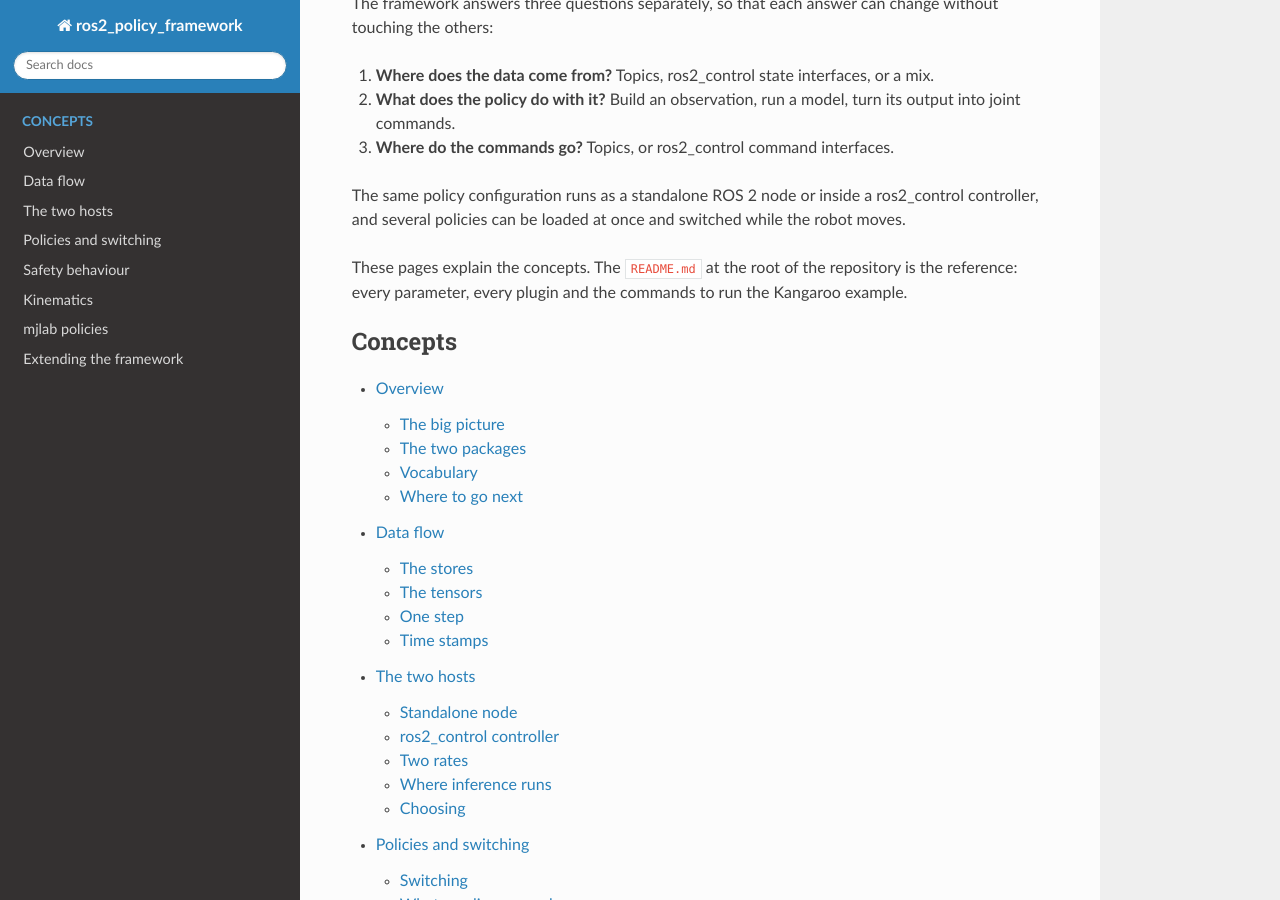
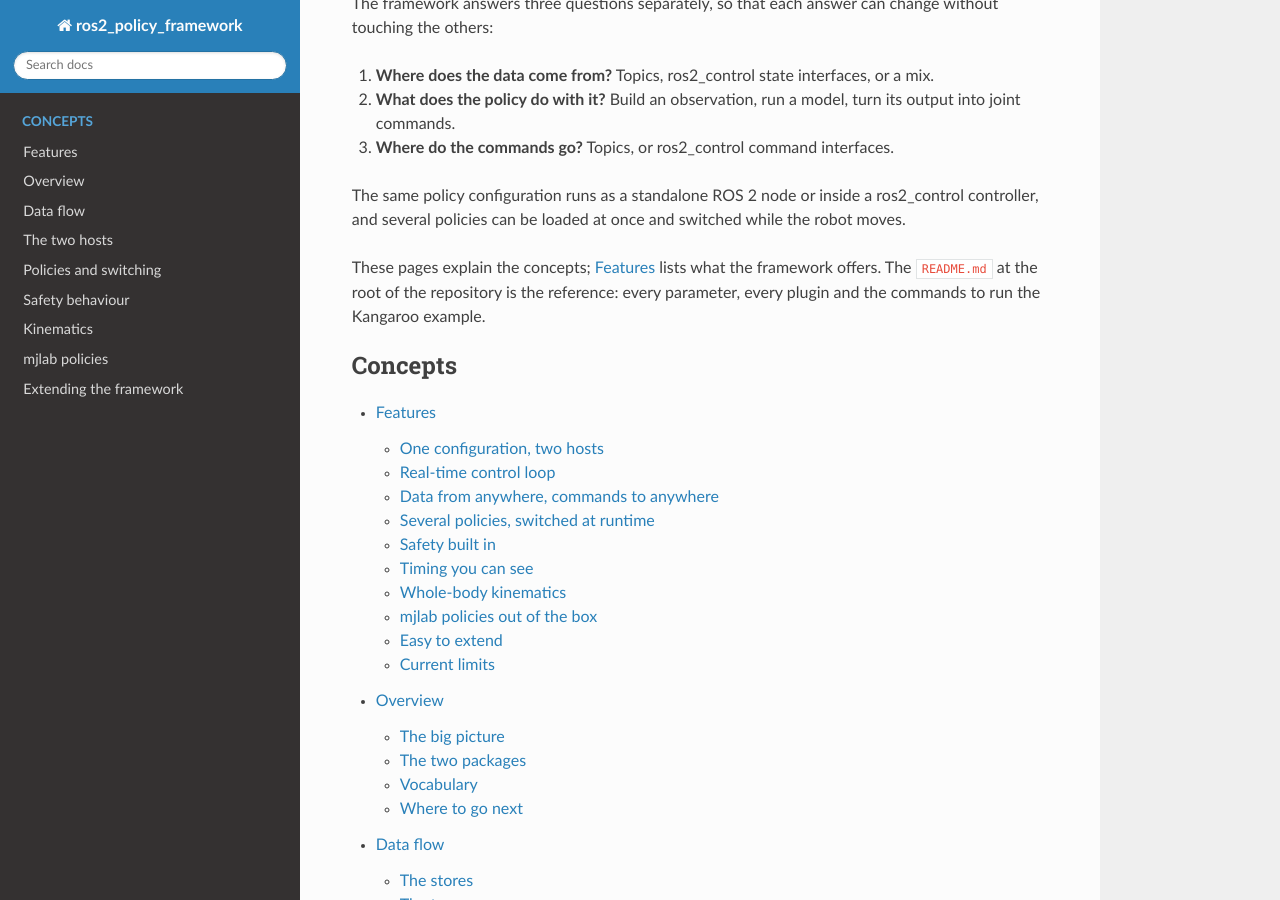
Before and after one commit to saikishor/ros2_policy_framework, a Sphinx documentation site: the page built from docs/index.rst, in a window 1280 px wide and 900 px high, scrolled down 216 px. Built offline with Sphinx 7.4.7 and the Read the Docs theme 3.1.0, drawn with Linux system fonts in a browser that asks for light colours; part of the change alters nothing that is shown.

Commit message:
Add a Features page listing what the framework offers

```diff
--- /dev/null
+++ b/docs/features.rst
@@ -0,0 +1,149 @@
+Features
+========
+
+What the framework gives you, in short. Each section links to the page that explains it, and
+the ``README.md`` at the root of the repository lists every parameter.
+
+One configuration, two hosts
+----------------------------
+
+- **Standalone node** (``policy_node``): topics in, topics out. A lifecycle node that
+  configures and activates itself, and steps on a timer that follows ``/clock`` with
+  ``use_sim_time``.
+- **ros2_control controller** (``PolicyController``): state interfaces and/or topics in,
+  command interfaces out, inside the control loop.
+- The same policy configuration runs in both. Only the sources and executors change.
+
+See :doc:`hosts`.
+
+Real-time control loop
+----------------------
+
+- **Separate rates**: the policy steps at ``policy_rate`` while the executors and the
+  kinematics run on every update, for example a 50 Hz policy with a 1 kHz PD law.
+- **Inference in its own thread** (``async_inference``): only the policy step runs in a
+  ``SCHED_FIFO`` thread, so a slow inference never delays the PD law. The standard
+  ros2_control ``is_async`` option is supported too.
+- **No allocation in the cycle**: entries are registered while configuring, and the cycle
+  only uses indices. All models are loaded at configuration, so switching policies never loads
+  or allocates.
+- **Unreadable state interfaces** (for example locked by an asynchronous hardware component)
+  are tolerated for up to ``max_failed_reads`` updates.
+
+See :doc:`hosts`.
+
+Data from anywhere, commands to anywhere
+----------------------------------------
+
+- **Named like ros2_control interfaces**: the state store holds named scalars such as
+  ``leg_left_1_joint/position`` or ``cmd_vel/linear.x``. Topic sources write the same names as
+  the equivalent state interfaces, so moving an input between a topic and a state interface is
+  configuration only.
+- **Inputs**: joint states, IMU, twist and odometry topic sources. In the controller every
+  entry no source provides is claimed as a state interface.
+- **Outputs**: ``MultiDOFCommand`` topics from the node, or command interfaces from the
+  controller: efforts from a PD law (``PdEffortExecutor``), or references of a chained
+  controller such as a pid_controller (``ReferenceInterfaceExecutor``).
+- **Backend-independent stages**: the stages exchange named float32 tensors, so only the
+  inference plugin knows the backend (``OnnxInference``, ONNX Runtime on the CPU).
+
+See :doc:`data_flow`.
+
+Several policies, switched at runtime
+-------------------------------------
+
+- **Load several policies at once** and switch between them with the ``switch_policy``
+  service while the robot moves. A switch applies at the start of the next step.
+- **Warm memory**: an inactive policy keeps observing every step, so its observation history
+  follows the robot and it resumes from the real recent past.
+- **Motions that end**: ``max_steps`` returns to the first policy after N steps (for example a
+  jump), and ``interruptible: false`` rejects switches while it runs.
+- **Gains follow the policy**: each policy's stiffness and damping are written as commands on
+  every step, or sent to a pid_controller when it is activated.
+
+See :doc:`policies`.
+
+Safety built in
+---------------
+
+- **Hold until ready**: from activation until the policy's first commands, the executors hold
+  the robot where it is.
+- **Neutral commands**: while ``safety_entry`` is 0, user commands are ignored and the policy
+  keeps balancing with neutral commands (zero velocity, a still stand).
+- **Command timeouts**: a command that stops arriving falls back to the neutral command after
+  its ``timeout``, which catches an operator who stopped sending.
+- **Built-in checks**: base tilt, joint position limits from the robot description, and the
+  age of the observation (``max_input_age``), plus a ``max_age`` per input source and per
+  topic term.
+- **Check plugins**: ``StateBoundsCheck`` (bounds with hysteresis and escalation),
+  ``JumpCheck`` (sudden changes, such as an encoder glitch), and your own ``SafetyCheck``
+  plugins. ``MockSafetyCheck`` injects faults from a topic to test how the robot reacts.
+- **A reaction per check**: ``neutral_commands``, ``hold``, ``damp``, ``safe`` or ``error``.
+  Every check states its own, and a reaction an executor cannot apply is refused while
+  configuring. On ``error`` the controller manager activates the ``fallback_controllers``.
+- **Checks per policy**: a policy can disable checks that do not fit it, for example a joint
+  velocity bound during a jump.
+- **Bad model outputs never reach the robot**: a non-finite output fails the step, which
+  applies ``on_policy_failure``.
+
+See :doc:`safety`.
+
+Timing you can see
+------------------
+
+- **Time stamps everywhere**: every value carries the time its data was produced, from the
+  sensor to the command.
+- **Introspection**: the controller registers the duration of each policy step, the age of the
+  observation it acted on, and the age of each input of the active policy with ros2_control's
+  introspection.
+
+See :doc:`data_flow`.
+
+Whole-body kinematics
+---------------------
+
+- **A Pinocchio model of the robot**, built from the robot description and updated from the
+  joint state on every update, shared by all policies.
+- **Thread-safe reads**: the writer never waits, and with ``async_inference`` the policies get
+  a model computed from the same joint state as their step.
+- **Sensor helpers**: orientation and angular velocity of any link from an IMU mounted
+  elsewhere.
+
+See :doc:`kinematics`.
+
+mjlab policies out of the box
+-----------------------------
+
+- **Observation from the ONNX metadata**: ``MjlabPreprocessor`` builds the observation from
+  the names, joints and defaults mjlab exports, with the history laid out as in training.
+- **pal_mjlab exports** are recognised by their extra metadata (observation joints, per-term
+  history lengths, base link).
+- **Motion tracking**: ``MotionGoalTerm`` feeds a supermimic policy from a
+  ``MotionReference`` topic, aligned to the robot's heading, with a still stand when no
+  reference arrives.
+- **Actions to commands**: ``MjlabPostprocessor`` scales the actions into joint positions and
+  hands over the policy's gains.
+- **Kangaroo example**: a launch file runs several walking and imitation policies, in
+  simulation, as a controller or as a node.
+
+See :doc:`mjlab`.
+
+Easy to extend
+--------------
+
+- **Plugins for every stage**: input sources, preprocessors, observation terms, inference,
+  postprocessors, executors and safety checks, all loaded with pluginlib.
+- **Observation terms**: replace or add a single term of an mjlab observation without writing
+  a preprocessor. ``TopicTerm`` owns the subscription, and ``CommandTerm`` handles the gate,
+  the timeout and the stamps of a user command so that a term cannot forget them.
+- **Validated parameters**: every parameter is declared with generate_parameter_library, and
+  an invalid value fails configuration with the parameter name.
+
+See :doc:`extending`.
+
+Current limits
+--------------
+
+- Camera images are not supported as model inputs yet.
+- The kinematics has no base position or linear velocity in the world (that needs a state
+  estimator).
--- a/docs/index.rst
+++ b/docs/index.rst
@@ -14,13 +14,14 @@ touching the others:
 The same policy configuration runs as a standalone ROS 2 node or inside a ros2_control
 controller, and several policies can be loaded at once and switched while the robot moves.
 
-These pages explain the concepts. The ``README.md`` at the root of the repository is the
+These pages explain the concepts; :doc:`features` lists what the framework offers. The ``README.md`` at the root of the repository is the
 reference: every parameter, every plugin and the commands to run the Kangaroo example.
 
 .. toctree::
    :maxdepth: 2
    :caption: Concepts
 
+   features
    overview
    data_flow
    hosts
```
